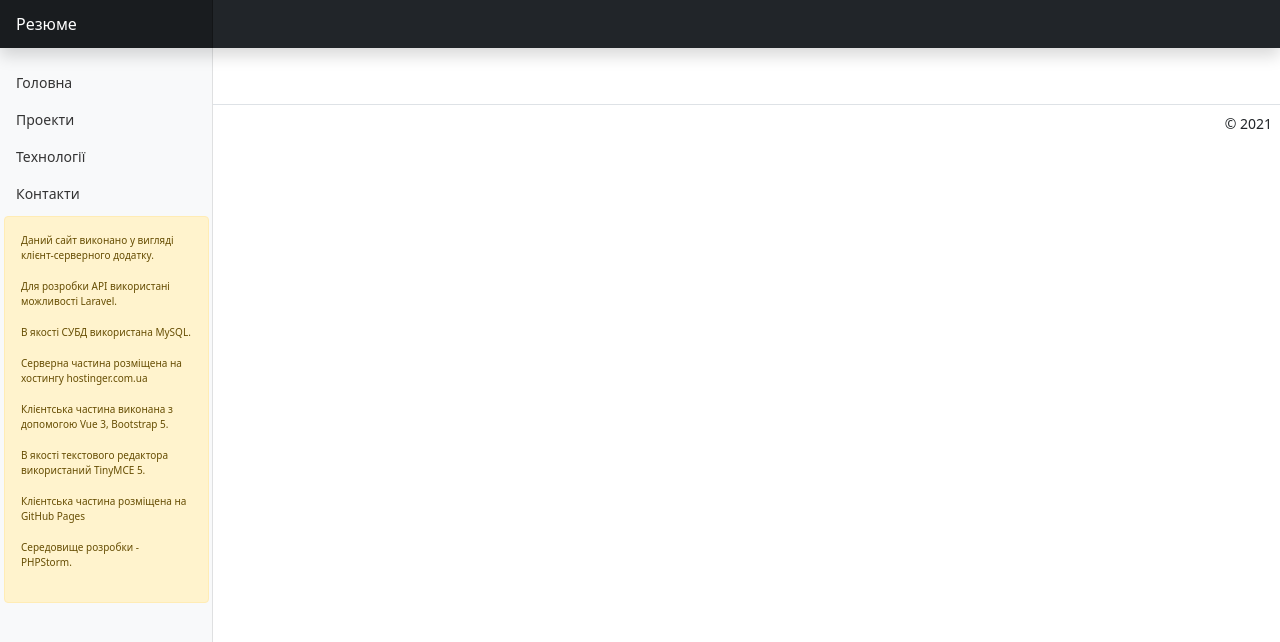
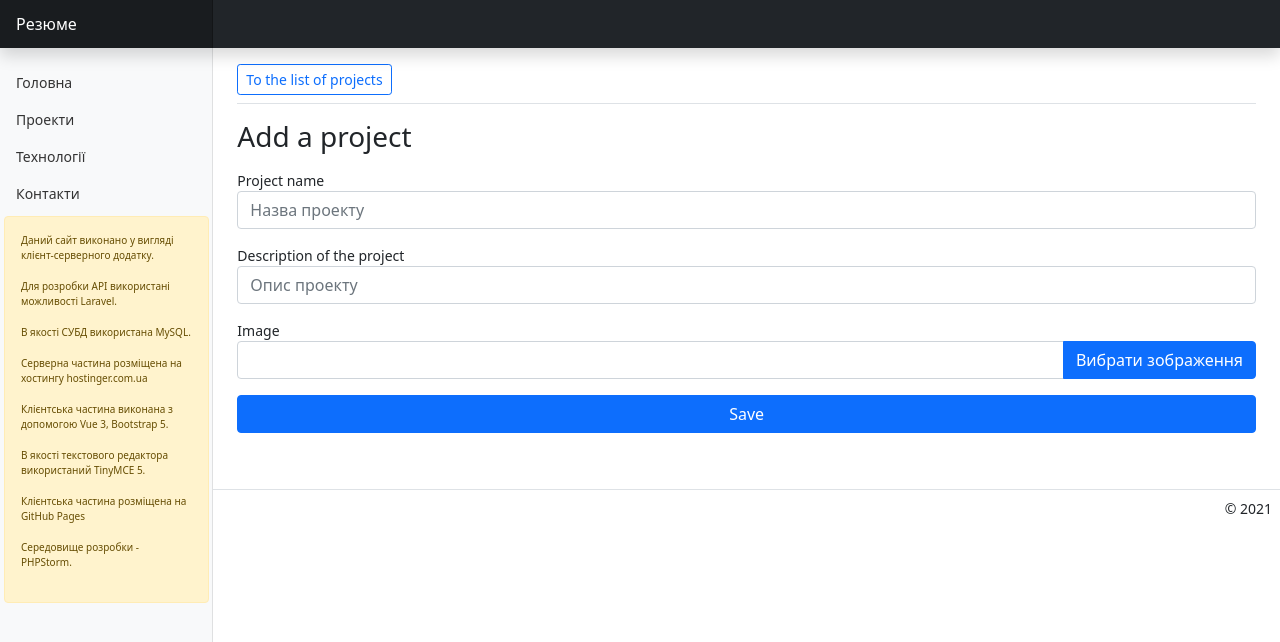
Before and after one commit to Yurij2015/yurij2015.github.io, a Vue app: page /project-create in a window 1280 px wide. Shown: the top 642 px of the page. Built offline with nearby package versions, Linux system fonts and the light colour scheme.

Commit message:
translate strings in projects dir

```diff
--- a/src/pages/projects/ProjectCreate.vue
+++ b/src/pages/projects/ProjectCreate.vue
@@ -1,26 +1,26 @@
 <template>
   <div class="pt-3 pb-2 mb-3 border-bottom">
-    <router-link to="/projects" class="btn btn-sm btn-outline-primary">До списку проектів</router-link>
+    <router-link to="/projects" class="btn btn-sm btn-outline-primary">To the list of projects</router-link>
   </div>
   <form @submit.prevent="submit">
-    <h2 class="h3 mb-3 fw-normal">Додати проект</h2>
+    <h2 class="h3 mb-3 fw-normal">Add a project</h2>
     <div class="mb-3">
-      <label for="title">Назва проекту</label>
+      <label for="title">Project name</label>
       <input name="title" id="title" type="text" class="form-control" placeholder="Назва проекту" v-model="data.title">
     </div>
     <div class="mb-3">
-      <label for="description">Опис проекту</label>
+      <label for="description">Description of the project</label>
       <input name="description" id="description" type="text" class="form-control" placeholder="Опис проекту"
              v-model="data.description">
     </div>
     <div class="mb-3">
-      <label for="image_preview">Зображення</label>
+      <label for="image_preview">Image</label>
       <div class="input-group">
         <input v-model="data.image_preview" id="image_preview" class="form-control" name="image_preview">
         <ImageUpload @uploaded="data.image_preview = $event"/>
       </div>
     </div>
-    <button class="w-100 btn btn btn-primary">Зберегти</button>
+    <button class="w-100 btn btn btn-primary">Save</button>
   </form>
 </template>
 
--- a/src/pages/projects/ProjectEdit.vue
+++ b/src/pages/projects/ProjectEdit.vue
@@ -1,33 +1,33 @@
 <template>
   <div class="pt-3 pb-2 mb-3 border-bottom">
-    <router-link to="/projects" class="btn btn-sm btn-outline-primary">До списку проектів</router-link>
+    <router-link to="/projects" class="btn btn-sm btn-outline-primary">To the list of projects</router-link>
   </div>
   <form @submit.prevent="submit">
-    <h2 class="h3 mb-3 fw-normal">Редагувати проект - {{ data.title }}</h2>
+    <h2 class="h3 mb-3 fw-normal">Edit the project - {{ data.title }}</h2>
     <div class="mb-3">
-      <label for="title">Назва проекту</label>
+      <label for="title">Project name</label>
       <input name="title" id="title" type="text" class="form-control" placeholder="Назва проекту" v-model="data.title">
     </div>
     <div class="mb-3">
-      <label>Опис проекту</label>
+      <label>Description of the project</label>
       <editor v-model="data.description" :init="{height: 300, plugins: ['link']}"></editor>
       <!--      <input name="description" id="description" type="text" class="form-control" placeholder="Опис проекту"-->
       <!--             v-model="data.description">-->
     </div>
     <div class="mb-3">
-      <label for="image_preview">Зображення</label>
+      <label for="image_preview">Image</label>
       <div class="input-group">
         <input v-model="data.image_preview" id="image_preview" class="form-control" name="image_preview">
         <ImageUpload @uploaded="data.image_preview = $event"/>
       </div>
     </div>
-    <button class="w-100 btn btn btn-primary">Зберегти</button>
+    <button class="w-100 btn btn btn-primary">Save</button>
   </form>
   <hr>
-  <h5>Додати зображення в галерею проекту</h5>
+  <h5>Add images to the project gallery</h5>
   <AddToGallery :projectId="String(Number(data.id))"/>
   <!--  <AddToGallery/>-->
-  <h4>Галерея проекту</h4>
+  <h4>Gallery of the project</h4>
   <div class="row row-cols-1 row-cols-md-2 g-4">
     <div class="col" v-for="image in data.project_images" :key="image.id">
       <div class="card">
--- a/src/pages/projects/ProjectView.vue
+++ b/src/pages/projects/ProjectView.vue
@@ -1,9 +1,9 @@
 <template>
   <div class="pt-3 pb-2 mb-3 border-bottom">
-    <router-link to="/projects" class="btn btn-sm btn-outline-primary">До списку проектів</router-link>
+    <router-link to="/projects" class="btn btn-sm btn-outline-primary">To the list of projects</router-link>
   </div>
   <div class="col-md-12">
-    <h3>Деталі проекту - {{ data.title }}</h3>
+    <h3>Project details - {{ data.title }}</h3>
     <div class="card mb-3">
       <div class="row g-0">
         <div class="col-md-4">
@@ -17,7 +17,7 @@
         </div>
       </div>
     </div>
-    <h4>Галерея проекту</h4>
+    <h4>Gallery of the project</h4>
     <div class="row row-cols-1 row-cols-md-2 g-4">
       <div class="col" v-for="image in data.project_images" :key="image.id">
         <div class="card">
--- a/src/pages/projects/Projects.vue
+++ b/src/pages/projects/Projects.vue
@@ -1,33 +1,33 @@
 <template>
   <div class="pt-3 pb-2 mb-3 border-bottom">
-    <router-link to="/project-create" class="btn btn-sm btn-outline-primary disabled" v-show="false">Додати проект</router-link>
+    <!--    <router-link to="/project-create" class="btn btn-sm btn-outline-primary disabled" v-show="false">Додати проект</router-link>-->
+    <router-link to="/project-create" class="btn btn-sm btn-outline-primary">Add a project</router-link>
   </div>
-  <h2>Виконані проекти</h2>
+  <h2>Completed projects</h2>
   <div class="table-responsive">
     <table class="table table-striped table-sm">
       <thead>
       <tr>
-<!--        <th scope="col">#</th>-->
-        <th scope="col">Назва проекту</th>
-        <th scope="col">Опис проекту</th>
-        <th scope="col">Зображення</th>
-        <th scope="col">Дії</th>
+        <th scope="col">Project name</th>
+        <th scope="col">Description of the project</th>
+        <th scope="col">Image</th>
+        <th scope="col">Actions</th>
       </tr>
       </thead>
       <tbody>
       <tr v-for="project in projects" :key="project.id">
-<!--        <td>{{ project.id }}</td>-->
         <td>{{ project.title }}</td>
         <td v-html='project.description'></td>
         <td><img :src="project.image_preview" width="200" alt=""/></td>
         <td>
           <div class="btn-group mr-2">
-            <router-link :to="`/project-view/${project.id}`" class="btn btn-sm btn-outline-info">Переглянути
+            <router-link :to="`/project-view/${project.id}`" class="btn btn-sm btn-outline-info">View
             </router-link>
-            <!--            <a href="" class="btn btn-sm btn-outline-warning disabled" hidden>Редагувати</a>-->
-            <router-link :to="`/project-edit/${project.id}`" class="btn btn-sm btn-outline-warning" v-show="false">Редагувати
+            <!--<router-link :to="`/project-edit/${project.id}`" class="btn btn-sm btn-outline-warning" v-show="false">Редагувати-->
+            <router-link :to="`/project-edit/${project.id}`" class="btn btn-sm btn-outline-warning">Edit
             </router-link>
-            <a href="javascript:void(0)" class="btn btn-sm btn-outline-danger" @click="del(project.id)" v-show="false">Видалити</a>
+            <!--<a href="javascript:void(0)" class="btn btn-sm btn-outline-danger" @click="del(project.id)" v-show="false">Видалити</a>-->
+            <a href="javascript:void(0)" class="btn btn-sm btn-outline-danger" @click="del(project.id)">Delete</a>
           </div>
         </td>
       </tr>
@@ -51,7 +51,7 @@ export default {
     });
 
     const del = async (id: number) => {
-      if (confirm('Ви впевнені, що потрібно видалити запис?')) {
+      if (confirm('Are you sure you want to delete the entry?')) {
         await axios.delete(`projects/${id}`)
         projects.value = projects.value.filter((p: Project) => p.id !== id)
       }
--- a/src/router/index.ts
+++ b/src/router/index.ts
@@ -13,6 +13,8 @@ const routes: Array<RouteRecordRaw> = [
     {path: '/projects', component: Projects},
     // {path: '/project-create', component: ProjectCreate},
     // {path: '/project-edit/:id', component: ProjectEdit},
+    {path: '/project-create', component: ProjectCreate},
+    {path: '/project-edit/:id', component: ProjectEdit},
     {path: '/project-view/:id', component: ProjectView},
     {path: '/contacts', component: Contacts},
     {path: '/technologies', component: Technologies},
```
Also changed, not shown: 1 other file (tests, documents, lock files or other folders).
